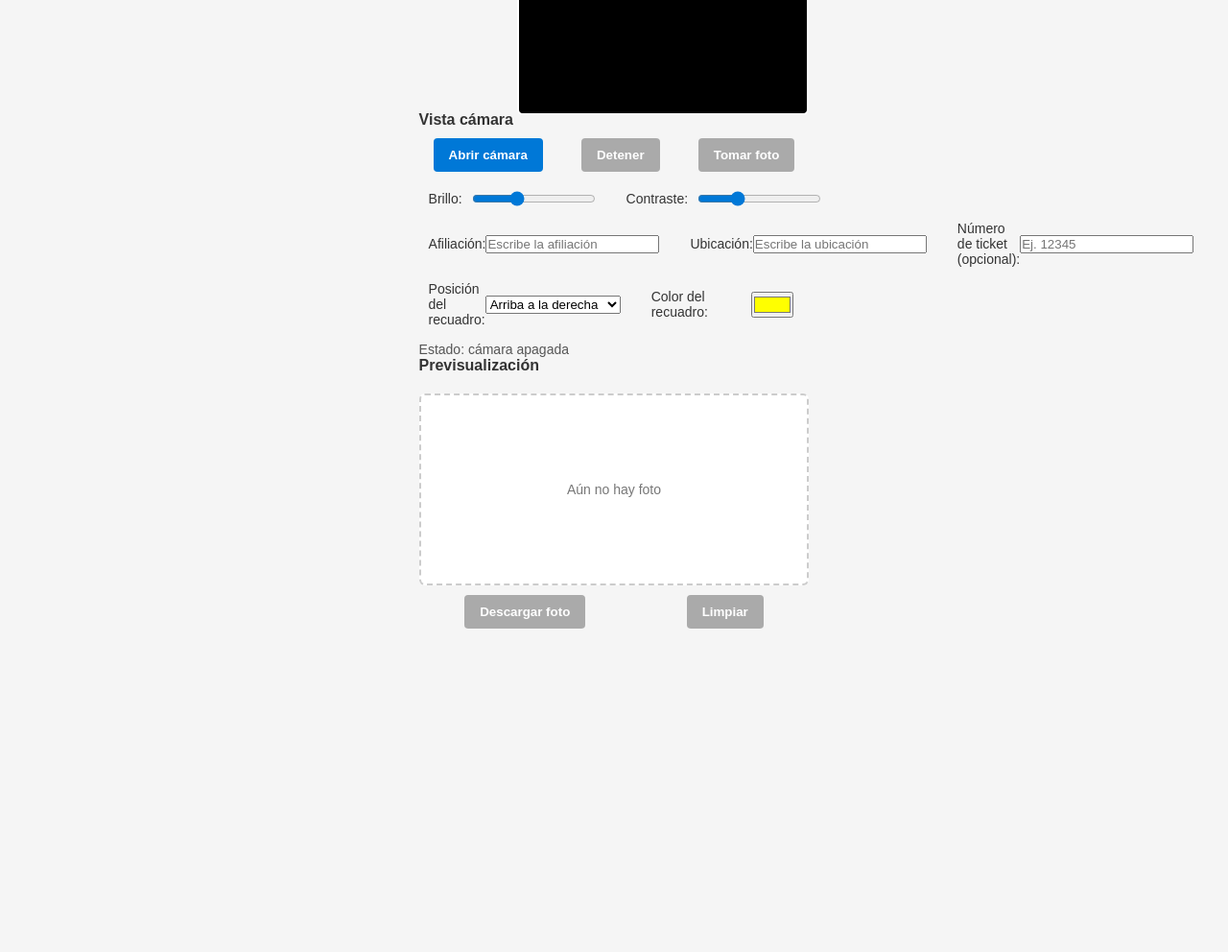
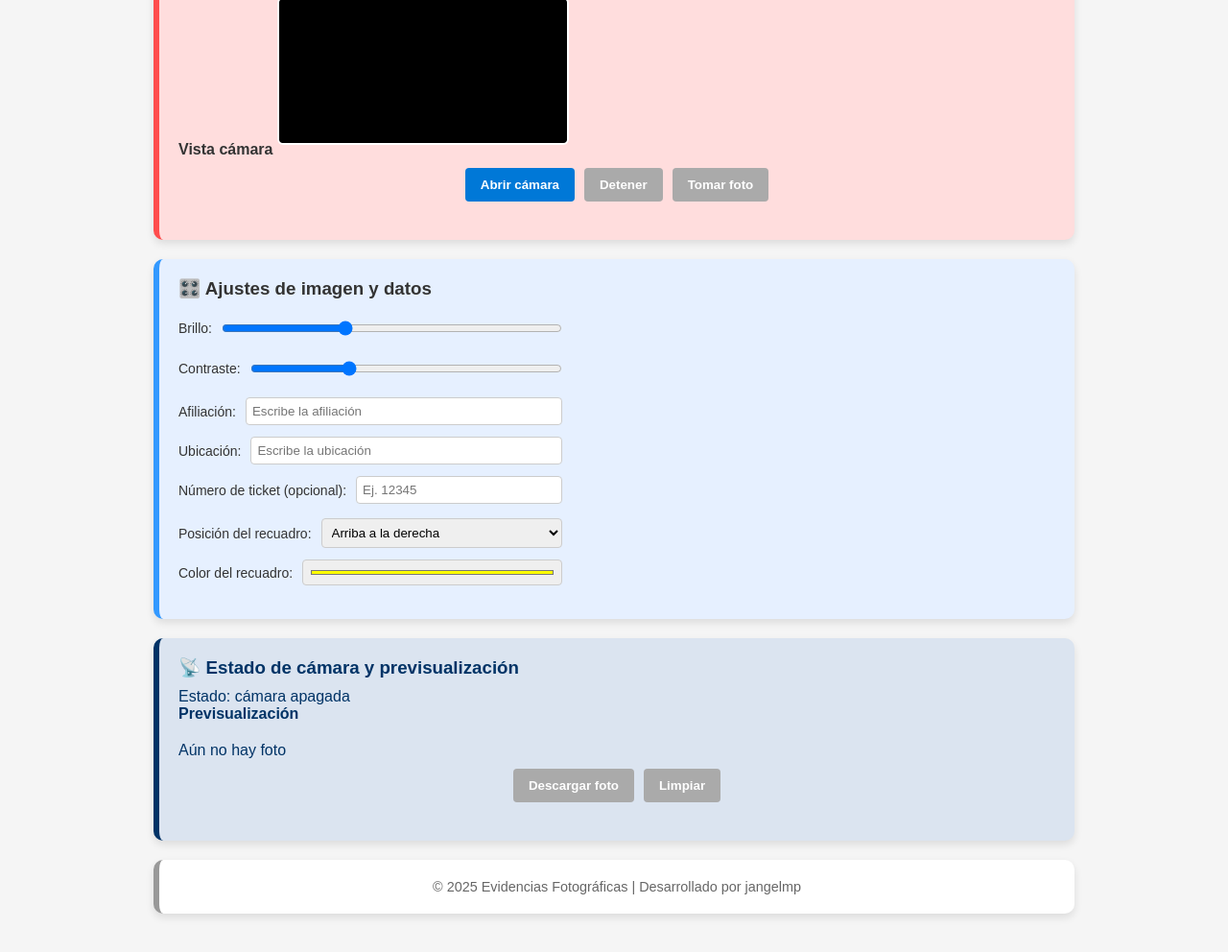
Before and after one commit to jangelmp/Evidencias-Fotogr-ficas, a plain HTML site: page index.html in a window 1280 px wide. Shown: the part 109-1101 px from the top of the page at 96% size. Before the commit the page ends 804 px from the top, so only its background shows below. Drawn offline with Linux system fonts and the light colour scheme.

Commit message:
Grouo Box

```diff
--- a/index.html
+++ b/index.html
@@ -8,14 +8,14 @@
 </head>
 <body>
   <div class="wrap">
+
+    <!-- 🔴 Bloque 1: Encabezado y controles de cámara -->
+    <div class="groupbox red">
       <header>
-      <div>
-        <h1>“Evidencias Fotográficas”</h1>
+        <h1>📸 Evidencias Fotográficas</h1>
         <p class="lead">Abrir cámara en navegador y tomar foto</p>
-      </div>
       </header>
-    <div class="grid">
-      <div class="left card camera-area">
+      <div class="camera-area">
         <strong>Vista cámara</strong>
         <video id="video" autoplay playsinline muted></video>
         <div class="controls">
@@ -23,33 +23,33 @@
           <button id="btnStop" class="secondary" disabled>Detener</button>
           <button id="btnCapture" class="secondary" disabled>Tomar foto</button>
         </div>
+      </div>
+    </div>
+
+    <!-- 🔵 Bloque 2: Ajustes y datos -->
+    <div class="groupbox blue">
+      <h3>🎛️ Ajustes de imagen y datos</h3>
       <div class="form-fields">
-  		<label>
-    		Brillo:
+        <label>Brillo:
           <input type="range" id="brillo" min="0.5" max="2.5" step="0.1" value="1.2">
         </label>
-  		<label>
-    		Contraste:
+        <label>Contraste:
           <input type="range" id="contraste" min="0.5" max="2.5" step="0.1" value="1.1">
         </label>
       </div>
       <div class="form-fields">
-          <label>
-            Afiliación:
+        <label>Afiliación:
           <input type="text" id="afiliacion" placeholder="Escribe la afiliación">
         </label>
-          <label>
-            Ubicación:
+        <label>Ubicación:
           <input type="text" id="ubicacion" placeholder="Escribe la ubicación">
         </label>
-          <label>
-            Número de ticket (opcional):
+        <label>Número de ticket (opcional):
           <input type="text" id="ticket" placeholder="Ej. 12345">
         </label>
       </div>
       <div class="form-fields">
-          <label>
-            Posición del recuadro:
+        <label>Posición del recuadro:
           <select id="recuadroPos">
             <option value="sup-der">Arriba a la derecha</option>
             <option value="sup-izq">Arriba a la izquierda</option>
@@ -57,14 +57,16 @@
             <option value="inf-izq">Abajo a la izquierda</option>
           </select>
         </label>
-          <label>
-            Color del recuadro:
+        <label>Color del recuadro:
           <input type="color" id="recuadroColor" value="#ff0000">
         </label>
       </div>
+    </div>
+
+    <!-- 🔷 Bloque 3: Estado y previsualización -->
+    <div class="groupbox darkblue">
+      <h3>📡 Estado de cámara y previsualización</h3>
       <div class="note" id="status">Estado: cámara apagada</div>
-      </div>
-      <aside class="right card">
       <div class="preview-card">
         <strong>Previsualización</strong>
         <div class="placeholder" id="photoPlaceholder">Aún no hay foto</div>
@@ -73,9 +75,13 @@
           <button id="btnClear" class="secondary" disabled>Limpiar</button>
         </div>
       </div>
-      </aside>
     </div>
+
+    <!-- ⚪ Footer -->
+    <div class="groupbox footer">
+      <p>© 2025 Evidencias Fotográficas | Desarrollado por jangelmp</p>
+    </div>
+
   </div>
   <script src="script.js"></script>
 </body>
-</html>
--- a/style.css
+++ b/style.css
@@ -1,9 +1,11 @@
+/* Reset y fuente base */
 * {
   box-sizing: border-box;
   margin: 0;
   padding: 0;
   font-family: Arial, sans-serif;
 }
+
 body {
   background: #f5f5f5;
   color: #333;
@@ -13,6 +15,48 @@ body {
   padding: 20px;
 }
 
+.wrap {
+  width: 100%;
+  max-width: 960px;
+}
+
+/* Estilos para bloques visuales */
+.groupbox {
+  border-radius: 10px;
+  padding: 20px;
+  margin-bottom: 20px;
+  box-shadow: 0 4px 8px rgba(0,0,0,0.1);
+}
+
+.groupbox h1, .groupbox h3 {
+  margin-bottom: 10px;
+}
+
+.red {
+  background-color: #ffdddd;
+  border-left: 6px solid #ff4d4d;
+}
+
+.blue {
+  background-color: #e6f0ff;
+  border-left: 6px solid #3399ff;
+}
+
+.darkblue {
+  background-color: #dbe4f0;
+  border-left: 6px solid #003366;
+  color: #003366;
+}
+
+.footer {
+  background-color: #ffffff;
+  border-left: 6px solid #999999;
+  text-align: center;
+  font-size: 0.9em;
+  color: #666;
+}
+
+/* Cámara y video */
 #video {
   max-width: 100%;
   max-height: 60vh;
@@ -21,9 +65,10 @@ body {
   object-fit: cover;
   background: #000;
   margin-bottom: 10px;
-  filter:brightness(1.2) contrast(1.1);
+  filter: brightness(1.2) contrast(1.1);
 }
 
+/* Controles */
 .controls {
   display: flex;
   flex-wrap: wrap;
@@ -52,6 +97,7 @@ button:hover:not(:disabled) {
   background: #005a9e;
 }
 
+/* Campos de formulario */
 .form-fields {
   display: flex;
   flex-direction: column;
@@ -68,61 +114,16 @@ button:hover:not(:disabled) {
   font-size: 14px;
 }
 
-input[type="range"] {
+input[type="range"], input[type="color"], input[type="text"], select {
   flex: 1;
   margin-left: 10px;
-  accent-color: #0078d7;
+  padding: 6px;
+  border-radius: 4px;
+  border: 1px solid #ccc;
 }
 
+/* Previsualización */
 #photoPlaceholder {
   margin-top: 20px;
   width: 100%;
-  max-width: 500px;
-  min-height: 200px;
-  border: 2px dashed #ccc;
-  border-radius: 6px;
-  display: flex;
-  align-items: center;
-  justify-content: center;
-  background: white;
-  color: #777;
-  font-size: 14px;
-  text-align: center;
-  padding: 10px;
-}
-
-#photoPlaceholder img {
-  max-width: 100%;
-  border-radius: 6px;
-}
-
-#status {
-  margin-top: 10px;
-  font-size: 14px;
-  color: #555;
-}
-
-@media screen and (orientation: landscape) {
-  #video {
-    max-height: 40vh;
-  }
-
-  .controls {
-    flex-wrap: nowrap;
-    justify-content: space-around;
-  }
-
-  .form-fields {
-    flex-direction: row;
-    justify-content: space-between;
-    align-items: center;
-  }
-
-  .form-fields label {
-    flex: 1;
-    margin: 0 10px;
-  }
-}
-#video {
-  filter: brightness(1.2) contrast(1.1);
-}
+  max-width
```
Lines whose indentation alone changed are shown as unchanged.
